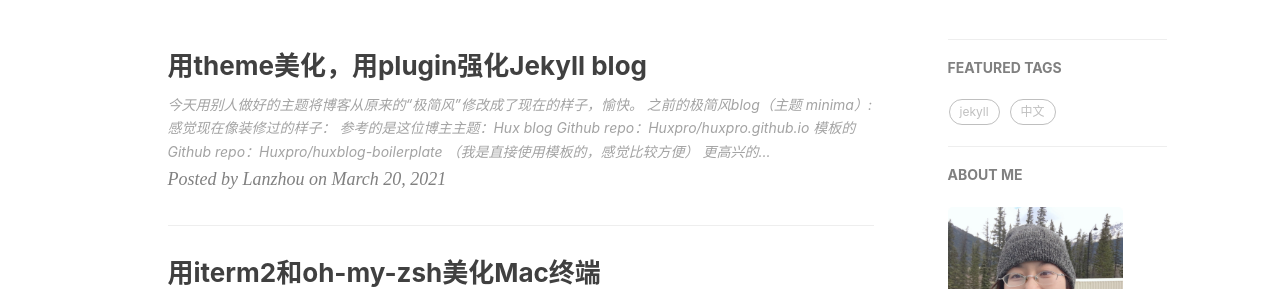
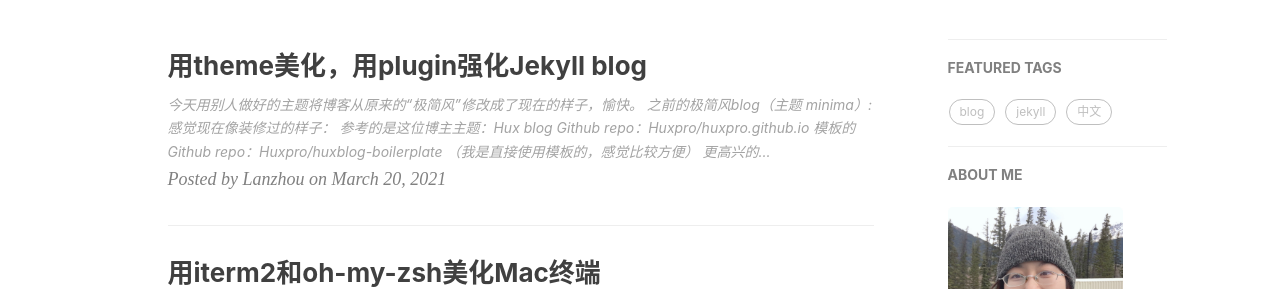
Before and after one commit to Lanzhou-J/Lanzhou-J.github.io, a Jekyll site: the page built from index.html, in a window 1280 px wide. Shown: the part 507-796 px from the top of the page. Built offline with Jekyll 4.4.1, drawn with Linux system fonts in a browser that asks for light colours; nearby versions of some CDN libraries; the list of posts is cut into pages by our own code; comment, search, counter and statistics services are not loaded.

Commit message:
update tag

```diff
--- a/_posts/2021-03-17-build-jekyll-blog.markdown
+++ b/_posts/2021-03-17-build-jekyll-blog.markdown
@@ -6,7 +6,7 @@
 author:     "Lanzhou"
 header-img: "img/post-bg-unix-linux.jpg"
 tags:
-  - 博客
+  - blog
   - jekyll
   - 中文
 # categories: blog
```
